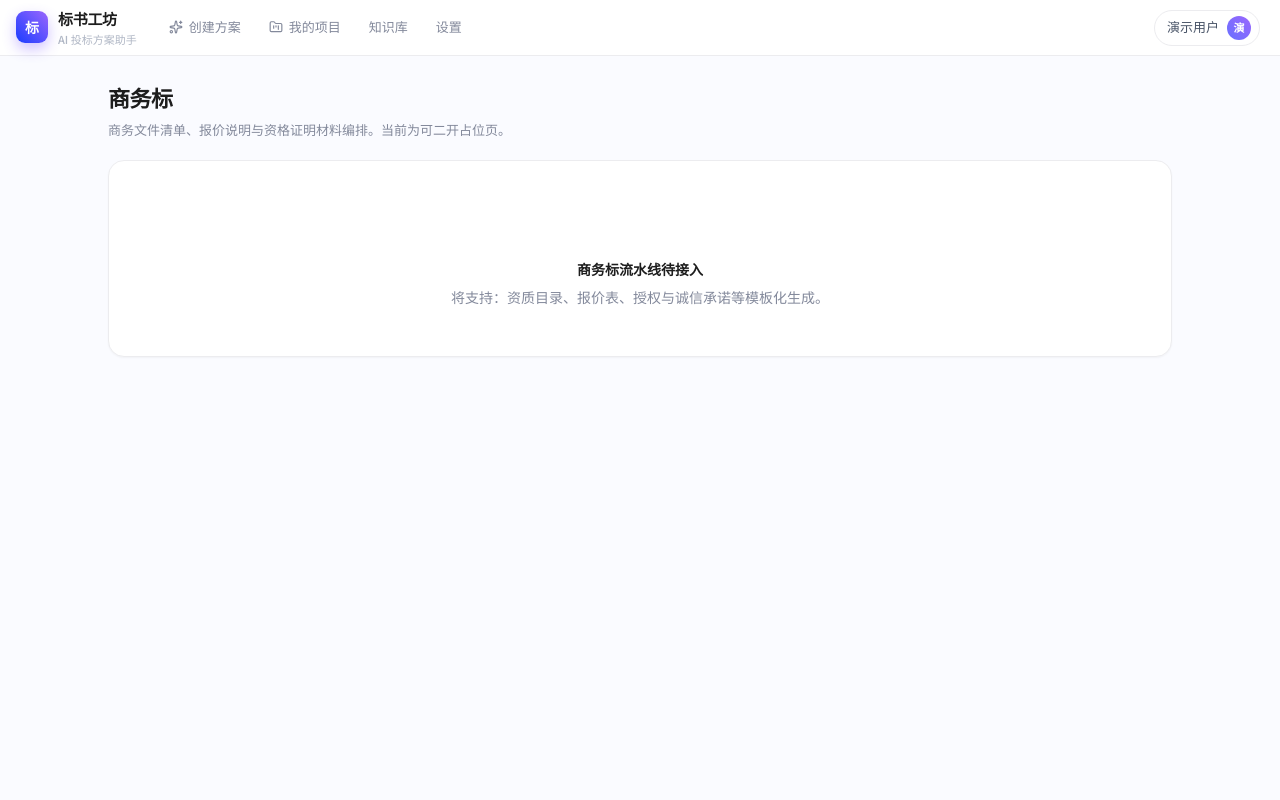
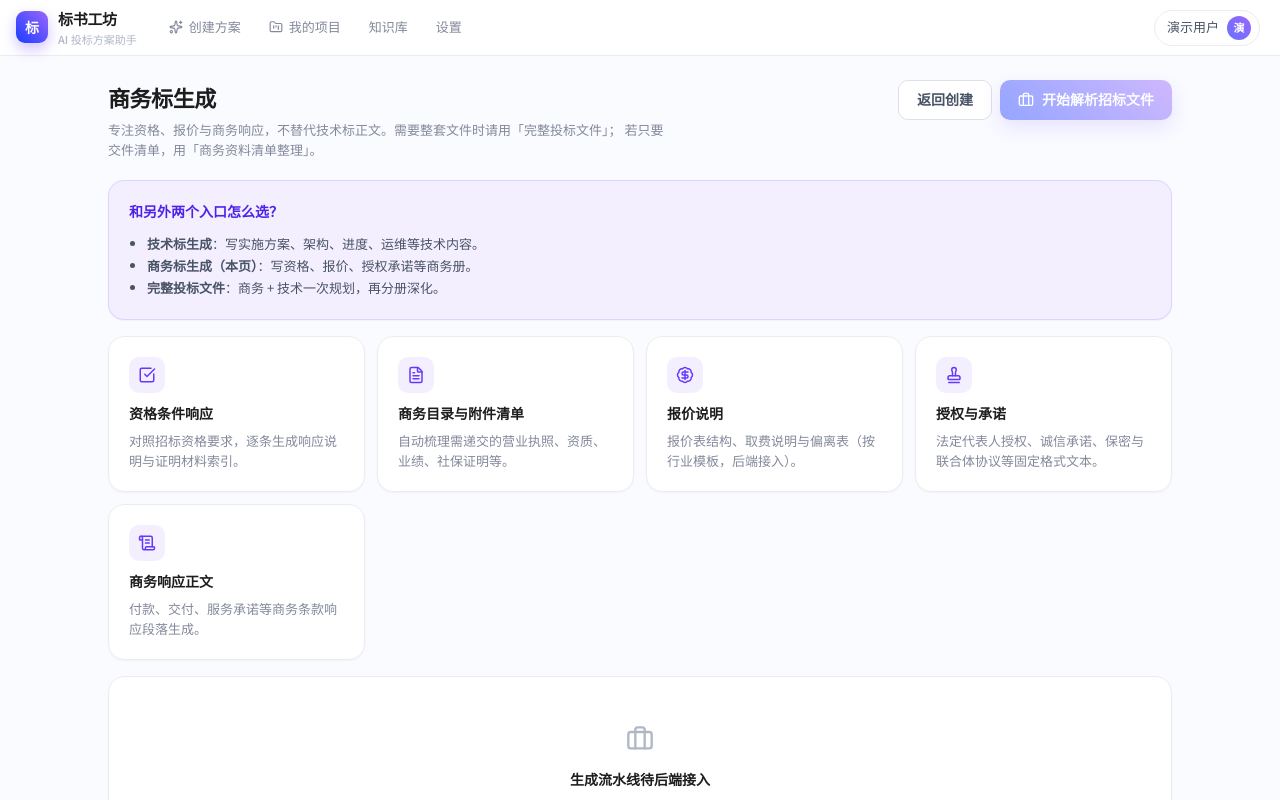
Before and after one commit to wmjagpjm/biaoshu, a React (Vite) app in the folder frontend/: page /business-bid in a window 1280 px wide. Built offline with nearby package versions, Linux system fonts and the light colour scheme.

Commit message:
fix: 理清技术标/商务标/完整标书入口，补齐商务标生成
- 技术方案生成更名为技术标生成并写清含义
- 新增独立「商务标生成」，与完整投标文件、资料清单区分
- 商务标页补充模块骨架与选型说明

```diff
--- a/frontend/src/features/business-bid/pages/BusinessBidPage.tsx
+++ b/frontend/src/features/business-bid/pages/BusinessBidPage.tsx
@@ -1,22 +1,124 @@
-import { Briefcase } from "lucide-react";
+import { Link } from "react-router-dom";
+import {
+  Briefcase,
+  CheckSquare,
+  FileText,
+  BadgeDollarSign,
+  ScrollText,
+  Stamp,
+} from "lucide-react";
+
+const modules = [
+  {
+    title: "资格条件响应",
+    desc: "对照招标资格要求，逐条生成响应说明与证明材料索引。",
+    icon: <CheckSquare size={18} />,
+  },
+  {
+    title: "商务目录与附件清单",
+    desc: "自动梳理需递交的营业执照、资质、业绩、社保证明等。",
+    icon: <FileText size={18} />,
+  },
+  {
+    title: "报价说明",
+    desc: "报价表结构、取费说明与偏离表（按行业模板，后端接入）。",
+    icon: <BadgeDollarSign size={18} />,
+  },
+  {
+    title: "授权与承诺",
+    desc: "法定代表人授权、诚信承诺、保密与联合体协议等固定格式文本。",
+    icon: <Stamp size={18} />,
+  },
+  {
+    title: "商务响应正文",
+    desc: "付款、交付、服务承诺等商务条款响应段落生成。",
+    icon: <ScrollText size={18} />,
+  },
+];
 
 /**
  * 商务标工作区
- * 用途：对齐 C 端 business-bid 模块入口；详细表单与生成二期实现。
+ * 用途：独立「商务标生成」能力；与技术标分册，可与「完整投标文件」组合使用。
+ * 说明：当前为前端可交互骨架，生成逻辑待后端接入。
  */
 export function BusinessBidPage() {
   return (
     <div className="page">
       <header className="page-header">
         <div>
-          <h1>商务标</h1>
-          <p>商务文件清单、报价说明与资格证明材料编排。当前为可二开占位页。</p>
+          <h1>商务标生成</h1>
+          <p>
+            专注资格、报价与商务响应，不替代技术标正文。需要整套文件时请用「完整投标文件」；
+            若只要交件清单，用「商务资料清单整理」。
+          </p>
+        </div>
+        <div className="page-actions">
+          <Link to="/create" className="btn btn-ghost">
+            返回创建
+          </Link>
+          <button type="button" className="btn btn-primary" disabled title="后端接入后可用">
+            <Briefcase size={16} /> 开始解析招标文件
+          </button>
         </div>
       </header>
-      <div className="card empty-state">
-        <Briefcase size={32} color="var(--text-muted)" style={{ margin: "0 auto 12px" }} />
-        <strong>商务标流水线待接入</strong>
-        将支持：资质目录、报价表、授权与诚信承诺等模板化生成。
+
+      <div
+        className="card card-pad"
+        style={{
+          marginBottom: 16,
+          background: "var(--primary-soft)",
+          borderColor: "rgba(100,56,255,0.15)",
+        }}
+      >
+        <strong style={{ color: "var(--primary-deep)" }}>和另外两个入口怎么选？</strong>
+        <ul style={{ margin: "10px 0 0", paddingLeft: 18, color: "var(--text-body)", fontSize: 13, lineHeight: 1.7 }}>
+          <li>
+            <strong>技术标生成</strong>：写实施方案、架构、进度、运维等技术内容。
+          </li>
+          <li>
+            <strong>商务标生成（本页）</strong>：写资格、报价、授权承诺等商务册。
+          </li>
+          <li>
+            <strong>完整投标文件</strong>：商务 + 技术一次规划，再分册深化。
+          </li>
+        </ul>
+      </div>
+
+      <div
+        style={{
+          display: "grid",
+          gridTemplateColumns: "repeat(auto-fill, minmax(240px, 1fr))",
+          gap: 12,
+        }}
+      >
+        {modules.map((m) => (
+          <div key={m.title} className="card card-pad">
+            <div
+              style={{
+                width: 36,
+                height: 36,
+                borderRadius: 10,
+                background: "var(--primary-soft)",
+                color: "var(--primary)",
+                display: "grid",
+                placeItems: "center",
+                marginBottom: 10,
+              }}
+            >
+              {m.icon}
+            </div>
+            <strong style={{ display: "block", marginBottom: 6 }}>{m.title}</strong>
+            <p style={{ margin: 0, fontSize: 13, color: "var(--text-secondary)", lineHeight: 1.55 }}>
+              {m.desc}
+            </p>
+          </div>
+        ))}
+      </div>
+
+      <div className="card empty-state" style={{ marginTop: 16 }}>
+        <Briefcase size={28} color="var(--text-tertiary)" style={{ margin: "0 auto 10px" }} />
+        <strong>生成流水线待后端接入</strong>
+        前端已预留模块划分：解析资格条款 → 生成商务目录 → 填充响应与报价 → 导出 Word。
       </div>
     </div>
   );
--- a/frontend/src/features/create/featureCatalog.ts
+++ b/frontend/src/features/create/featureCatalog.ts
@@ -1,6 +1,12 @@
 /**
  * 创建页功能目录
- * 用途：对齐喜鹊 /create 左侧「方案生成类 / 资料辅助类」信息架构。
+ * 用途：对齐喜鹊 /create 左侧信息架构，并补齐独立「商务标生成」入口。
+ *
+ * 概念区分：
+ * - 技术标生成：只做技术响应（方案/实施/运维等）
+ * - 商务标生成：资格、报价、承诺、授权等商务文件
+ * - 完整投标文件：商务 + 技术一体化打包
+ * - 商务资料清单：只整理要交哪些材料，不生成正文
  */
 
 export type FeatureColor =
@@ -20,13 +26,10 @@ export type CreateFeature = {
   color: FeatureColor;
   badge?: "new" | "free";
   badgeText?: string;
-  /** 主区亮点 */
   highlights: string[];
-  /** 上传区文案 */
   uploadTitle: string;
   uploadDesc: string;
   fileTypes: string;
-  /** 可选：跳到其它路由而非上传流 */
   routeTo?: string;
   cta: string;
 };
@@ -42,39 +45,57 @@ export const featureGroups: FeatureGroup[] = [
     features: [
       {
         id: "core",
-        title: "技术方案生成",
+        title: "技术标生成",
         description:
-          "根据招标文件生成完整技术方案，支持长文档智能解析，自动匹配评分点并规划大纲与正文。",
-        tags: ["全行业通用", "图文并茂"],
+          "即技术标 / 技术方案。根据招标文件生成技术响应内容：解析评分点 → 大纲 → 正文 → 导出，对应 C 端「技术方案」主流程。",
+        tags: ["技术标", "全行业通用", "图文并茂"],
         color: "purple",
         highlights: [
           "智能解析评分标准",
-          "支持上千页长文档",
-          "自动生成图文并茂排版",
+          "大纲与正文分步可编辑",
+          "支持长文档与图文排版",
         ],
-        uploadTitle: "点击上传招标文件",
-        uploadDesc: "拖拽文件到此处，或点击选择。解析后进入大纲与正文工作流。",
+        uploadTitle: "上传招标文件，生成技术标",
+        uploadDesc: "拖拽或点击选择文件。解析后进入技术标六步工作流（分析 → 大纲 → 事实 → 正文 → 导出）。",
         fileTypes: "PDF / Word / 图片扫描件",
-        cta: "开始生成技术方案",
+        cta: "开始生成技术标",
       },
       {
-        id: "business-bid",
-        title: "完整投标文件",
-        description: "覆盖商务标与技术方案的一体化生成入口，适合需要整套投标文件的场景。",
-        tags: ["商务标", "技术方案"],
+        id: "business",
+        title: "商务标生成",
+        description:
+          "独立生成商务标部分：资格证明编排、商务响应、报价说明、授权与诚信承诺等，不强制同时写技术正文。",
+        tags: ["资格文件", "报价说明", "商务响应"],
         color: "indigo",
         badge: "new",
         badgeText: "NEW",
-        highlights: ["商务+技术一体", "资料清单联动", "导出 Word"],
+        highlights: [
+          "资格条件逐条响应",
+          "商务目录与附件清单",
+          "与技术标可分可合",
+        ],
+        uploadTitle: "上传招标文件，生成商务标",
+        uploadDesc: "系统提取资格条件、递交要求与商务评分点，组织商务标目录与正文草稿。",
+        fileTypes: "PDF / Word",
+        cta: "开始生成商务标",
+      },
+      {
+        id: "full-bid",
+        title: "完整投标文件",
+        description:
+          "商务标 + 技术标一体化生成，一次出整套投标文件。适合「两册都要、统一项目上下文」的场景。",
+        tags: ["商务标", "技术标", "整套交付"],
+        color: "violet",
+        highlights: ["一套项目上下文", "商务与技术同步规划", "统一导出"],
         uploadTitle: "上传招标文件，生成完整投标文件",
-        uploadDesc: "系统将按评分与资格要求组织商务与技术响应结构。",
+        uploadDesc: "将同时规划商务标与技术标结构，后续可分别进入两册工作区深化。",
         fileTypes: "PDF / Word",
         cta: "开始生成完整标书",
       },
       {
         id: "engineering",
         title: "施工标专项",
-        description: "面向施工组织设计场景，强调工艺、进度与附表类内容组织。",
+        description: "面向施工组织设计场景，强调工艺、进度与附表类内容组织（偏技术标细分）。",
         tags: ["带施工附表", "带横道图"],
         color: "blue",
         highlights: ["施工工艺响应", "进度与附表", "工程量关联"],
@@ -98,7 +119,7 @@ export const featureGroups: FeatureGroup[] = [
       {
         id: "single-chapter",
         title: "单章节专项",
-        description: "只生成或扩写某一个章节，适合补强弱项或局部返工。",
+        description: "只生成或扩写某一个章节，适合补强弱项或局部返工（技术/商务章节均可）。",
         tags: ["生成单个章节", "灵活输入"],
         color: "orange",
         highlights: ["指定章节", "字数可控", "快速迭代"],
@@ -129,12 +150,13 @@ export const featureGroups: FeatureGroup[] = [
       {
         id: "business-list",
         title: "商务资料清单整理",
-        description: "一键整理投标所需商务资料清单，减少漏交废标。",
+        description:
+          "只整理「要交哪些商务材料」，不做商务标正文撰写。与「商务标生成」不同：清单=目录勾选，生成=写内容。",
         tags: ["一键整理所需资料"],
         color: "violet",
         highlights: ["资格文件清单", "盖章材料", "递交检查"],
         uploadTitle: "上传招标文件，整理资料清单",
-        uploadDesc: "解析资格条件与递交要求，输出勾选式清单。",
+        uploadDesc: "解析资格条件与递交要求，输出勾选式清单（非正文）。",
         fileTypes: "PDF / Word",
         cta: "整理资料清单",
       },
--- a/frontend/src/features/create/pages/CreatePage.tsx
+++ b/frontend/src/features/create/pages/CreatePage.tsx
@@ -4,6 +4,7 @@ import {
   Briefcase,
   Check,
   ClipboardList,
+  FileStack,
   HardHat,
   FileSearch,
   FileWarning,
@@ -26,7 +27,8 @@ import "./CreatePage.css";
 
 const iconMap: Record<string, ReactNode> = {
   core: <Sparkles size={20} />,
-  "business-bid": <Briefcase size={20} />,
+  business: <Briefcase size={20} />,
+  "full-bid": <FileStack size={20} />,
   engineering: <HardHat size={20} />,
   yibiaoxiebiao: <RefreshCcw size={20} />,
   "single-chapter": <Layers3 size={20} />,
@@ -76,7 +78,17 @@ export function CreatePage() {
       navigate(feature.routeTo);
       return;
     }
-    // 有文件则进入演示项目工作流，否则仍可进入
+    // 按能力类型进入对应工作区（前端 mock）
+    if (feature.id === "business" || feature.id === "business-list") {
+      navigate("/business-bid");
+      return;
+    }
+    if (feature.id === "full-bid") {
+      // 完整标书：先进入技术标演示流，商务册入口在商务标页继续
+      navigate("/technical-plan/proj_01/document");
+      return;
+    }
+    // 技术标 / 施工 / 以标写标 / 单章 / 框架 → 技术方案工作流
     navigate("/technical-plan/proj_01/document");
   }
 
```
